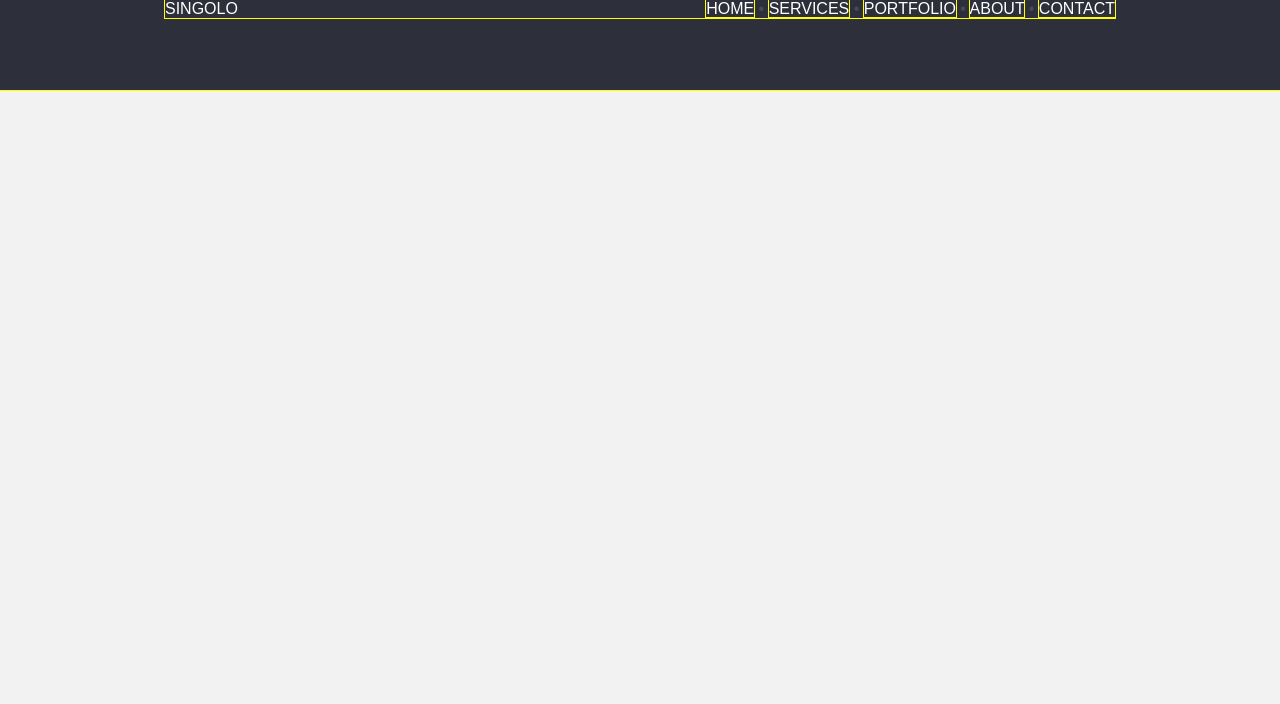
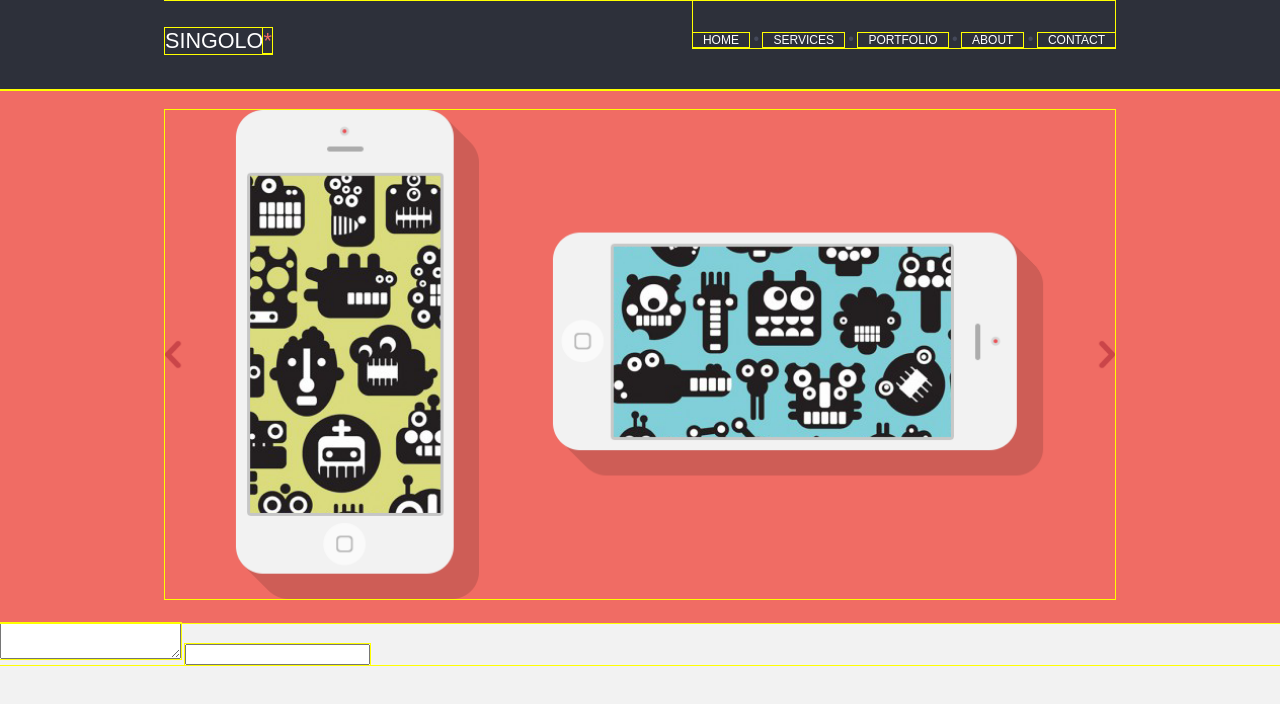
Before and after one commit to kxnomx/lessons, a plain HTML site: page singolo/index.html in a window 1280 px wide. Drawn offline with Linux system fonts and the light colour scheme.

Commit message:
end workshop

```diff
--- a/singolo/index.html
+++ b/singolo/index.html
@@ -10,7 +10,9 @@
 
    <div class="header">
       <div class="nav">
-        SINGOLO
+        <div class="logo">
+        SINGOLO<span class="salmon">*</span>
+        </div>
         <div class="links">
             <a href="#">HOME</a>
             &bull;
@@ -25,5 +27,16 @@
       </div>
     </div>
 
+
+   <div class="banner">
+    <img src="images/banner.png">
+   </div>
+
+<textarea>
+
+</textarea>
+
+<input type="text" />
+
 </body>
 </html>
--- a/singolo/styles.css
+++ b/singolo/styles.css
@@ -15,7 +15,7 @@ body {
 }
 
 .nav {
-    width: 950px;
+    max-width: 950px;
     margin-left: auto;
     margin-right: auto;
     color: white;
@@ -24,9 +24,50 @@ body {
 .links {
     float: right;
     color: #44495b;
+    padding-top: 30px;
 }
 
 .nav .links a {
     color: white;
     text-decoration: none;
+    font-size: 0.75em;
+    padding-left: 10px;
+    padding-right: 10px;
 }
+
+.salmon {
+    color: #f06c64;
+}
+
+.logo {
+    float: left;
+    margin-top: 28px;
+    font-size: 1.35em;
+}
+
+.banner {
+    background-color: #f06c64;
+    text-align: center;
+    padding-top: 20px;
+    padding-bottom: 20px;
+}
+
+.banner img {
+    width: 90%;
+    max-width: 950px;
+
+}
+
+
+@media screen and (max-width: 300px) {
+   .links {
+       color: red;
+    }
+}
+
+@media screen and (max-width: 550px) {
+   .links {
+        padding-top: 8px;
+        float: left;
+    }
+}
```
Also changed, not shown: singolo/images/banner.png (added).
